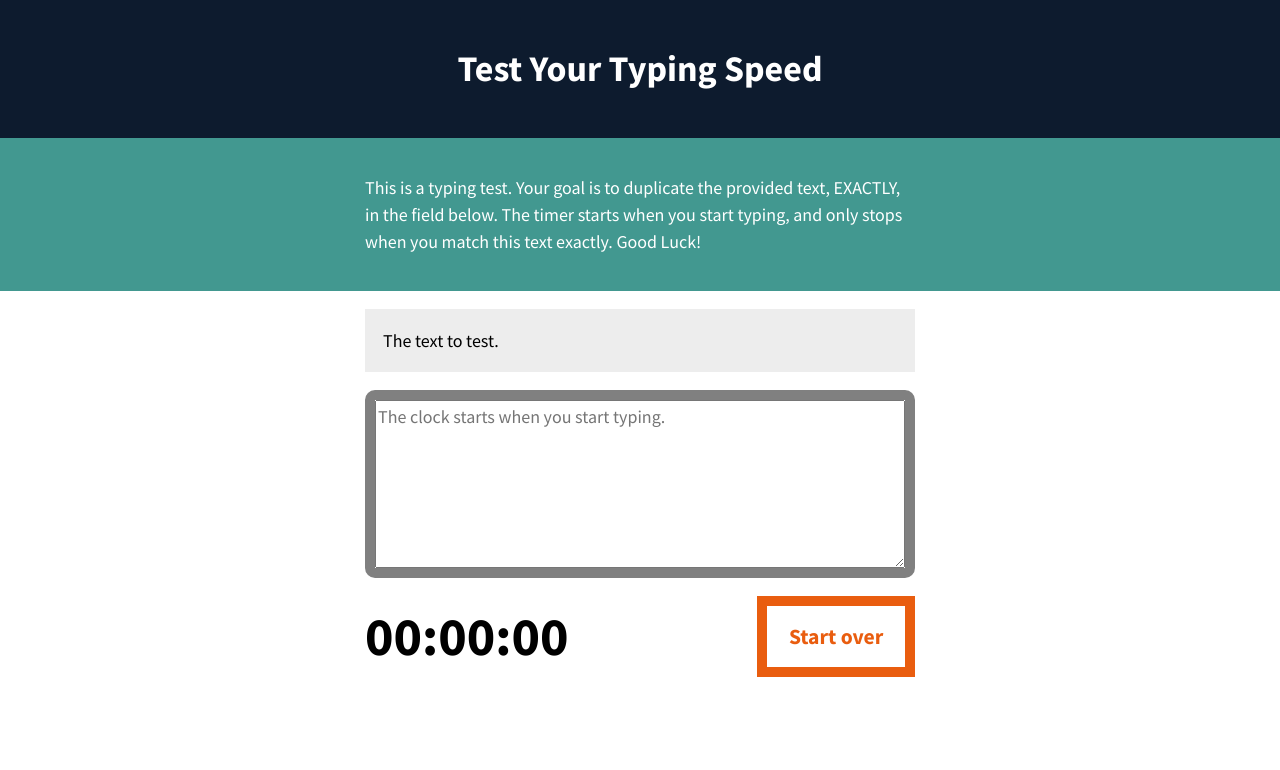
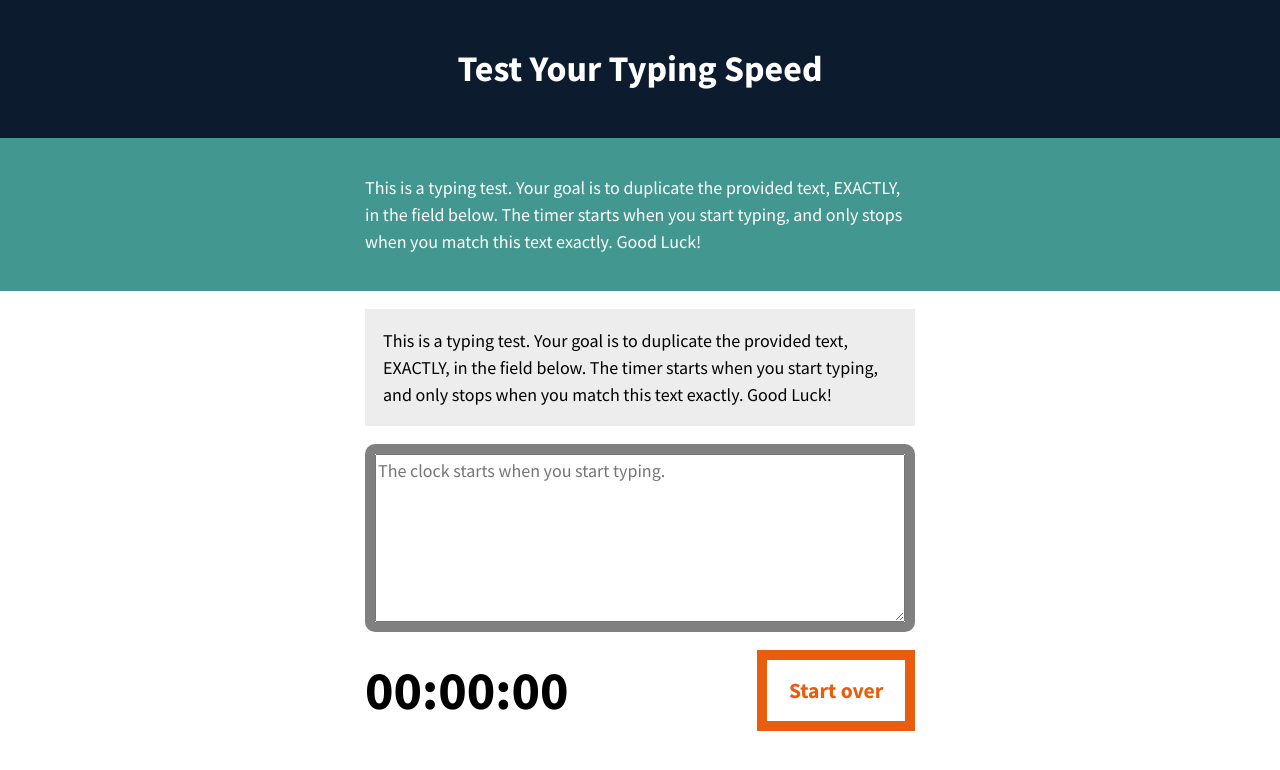
Before and after one commit to gbolli/typing_speed_js, a plain HTML site: page index.html in a window 1280 px wide. Both pictures are taken after a click on the button "Start over". Drawn offline with Linux system fonts and the light colour scheme.

Commit message:
Added functionality to Start Over button

```diff
--- a/index.html
+++ b/index.html
@@ -20,7 +20,7 @@
         </article><!-- .intro -->
         <section class="test-area">
             <div id="origin-text">
-                <p>The text to test.</p>
+                <p>This is a typing test. Your goal is to duplicate the provided text, EXACTLY, in the field below. The timer starts when you start typing, and only stops when you match this text exactly. Good Luck!</p>
             </div><!-- #origin-text -->
 
             <div class="test-wrapper">
--- a/script.js
+++ b/script.js
@@ -62,10 +62,25 @@ function start() {
 // Reset everything:
 
 function reset() {
+  clearInterval(interval);
+  interval = null;
+  timer = [0, 0, 0, 0];
+  timerRunning = false;
 
+  testArea.value = "";
+  theTimer.innerHTML = "00:00:00";
+  testWrapper.style.borderColor = "grey";
 }
 
 // Event listeners for keyboard input and the reset button:
 testArea.addEventListener("keypress", start, false);
 testArea.addEventListener("keyup", spellCheck, false);
 resetButton.addEventListener("click", reset, false);
+
+
+// Ideas to improve:
+//
+// add wpm calculation
+// add custom text
+// add array of texts to choose from
+// add high score for each text
```
